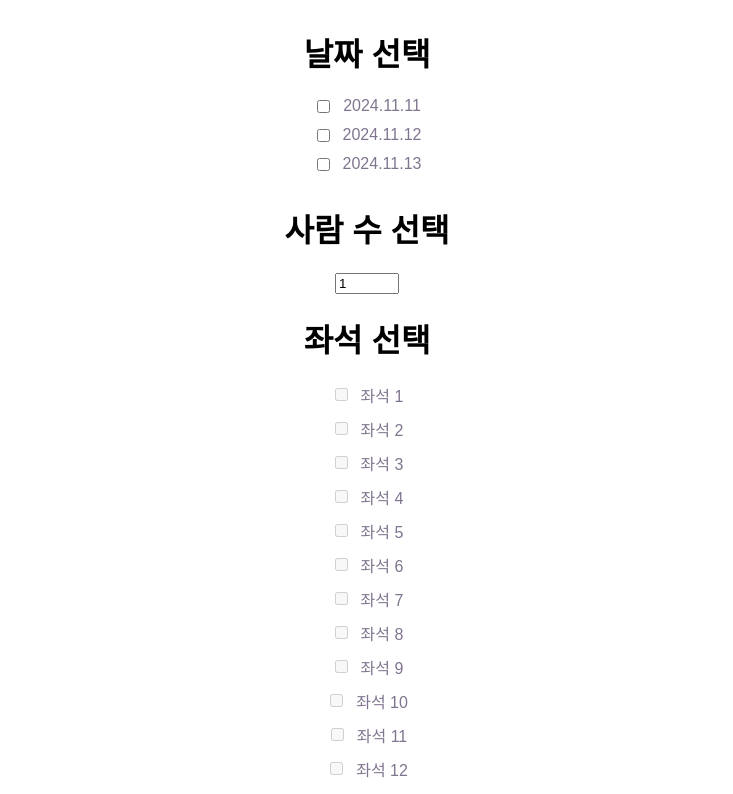
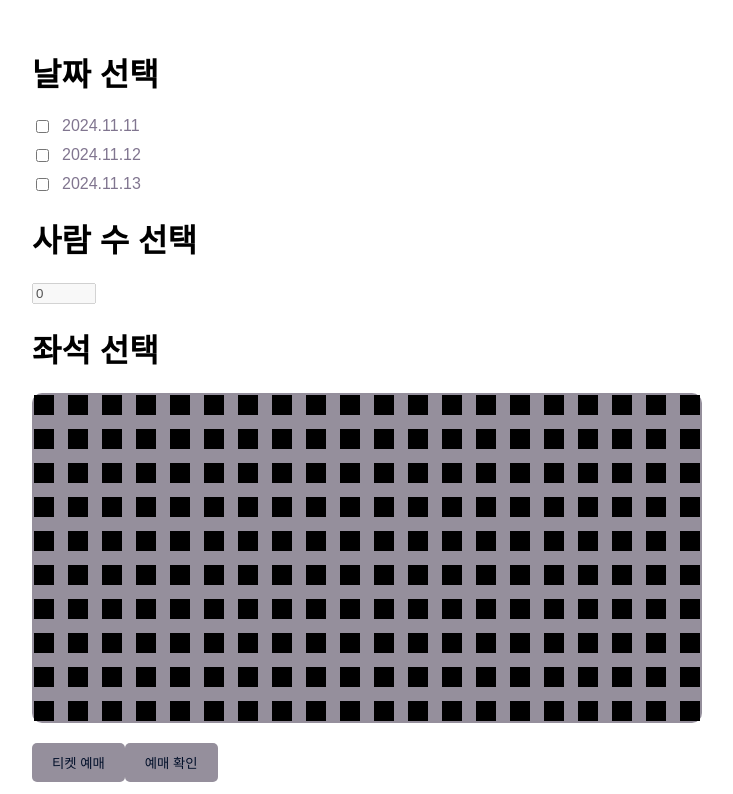
Before and after one commit to 010Booking/functionality, a React (Create React App) app: page / in a window 1280 px wide. Shown: the top 794 px of the page, without its empty margins (273-1006 px from the left). Built offline with nearby package versions, Linux system fonts and the light colour scheme.

Commit message:
Edit every scenario

```diff
--- a/package.json
+++ b/package.json
@@ -7,10 +7,13 @@
     "@testing-library/react": "^13.4.0",
     "@testing-library/user-event": "^13.5.0",
     "firebase": "^10.7.1",
+    "html2canvas": "^1.4.1",
     "react": "^18.2.0",
     "react-dom": "^18.2.0",
+    "react-redux": "^9.0.2",
     "react-router-dom": "^6.20.1",
     "react-scripts": "5.0.1",
+    "redux": "^5.0.0",
     "styled-components": "^6.1.1",
     "web-vitals": "^2.1.4"
   },
--- a/src/App.js
+++ b/src/App.js
@@ -1,15 +1,22 @@
 import { BrowserRouter as Router, Route, Routes } from "react-router-dom";
 import TicketBookingPage from "./TicketBookingPage";
 import PersonalInfoPage from "./PersonalInfoPage";
+import PaymentInfoPage from "./PaymentInfoPage";
+
+import { Provider } from "react-redux";
+import store from "./store";
 
 function App() {
   return (
+    <Provider store={store}>
       <Router>
         <Routes>
           <Route path="/" element={<TicketBookingPage />} />
           <Route path="/personal-info" element={<PersonalInfoPage />} />
+          <Route path="/payment-info" element={<PaymentInfoPage />} />
         </Routes>
       </Router>
+    </Provider>
   );
 }
 
--- /dev/null
+++ b/src/PaymentInfoPage.js
@@ -0,0 +1,76 @@
+// PaymentInfoPage.js
+import { useSelector } from "react-redux";
+import React from "react";
+import styled from "styled-components";
+import html2canvas from "html2canvas";
+
+const Container = styled.div`
+  display: flex;
+  flex-direction: column;
+  align-items: center;
+  font-family: Arial, sans-serif;
+`;
+
+const Title = styled.h1`
+  color: #333;
+`;
+
+const InfoContainer = styled.div`
+  display: flex;
+  flex-direction: column;
+  margin-bottom: 10px;
+`;
+
+const Info = styled.p`
+  margin-bottom: 5px;
+`;
+
+function PaymentInfoPage() {
+  const handleCaptureClick = () => {
+    html2canvas(document.body).then((canvas) => {
+      // 캡처된 이미지를 새 탭에서 열기
+      const imgURL = canvas.toDataURL("image/png");
+      const link = document.createElement("a");
+      link.href = imgURL;
+      link.target = "_blank";
+      link.click();
+    });
+  };
+
+  const { date, numberOfPeople, seats, names } = useSelector((state) => ({
+    date: state.date,
+    numberOfPeople: state.numberOfPeople,
+    seats: state.seats,
+    names: state.names,
+  }));
+  const selectedSeatsNumbers = seats
+    .map((seat, index) => (seat ? index + 1 : null))
+    .filter((seatNumber) => seatNumber !== null);
+
+  const totalCost = numberOfPeople * 1000; // 사람 수에 따른 티켓 가격 계산
+  const accountNumber = "1002-755452471";
+  const bank = "우리은행";
+
+  return (
+    <Container>
+      <Title>결제 정보</Title>
+
+      <InfoContainer>
+        <Info>{names} 님의 예매 정보</Info>
+        <Info>관람 일시: {date.join(", ")}</Info>
+        <Info>좌석 번호: {selectedSeatsNumbers.join(", ")}</Info>
+        <Info>관객 수: {numberOfPeople}</Info>
+        <Info>티켓 가격: {totalCost} 원</Info>
+        <Info>
+          계좌 번호: {accountNumber} ({bank})
+        </Info>
+      </InfoContainer>
+      <Container>
+        {/* ... */}
+        <button onClick={handleCaptureClick}>화면 캡처</button>
+      </Container>
+    </Container>
+  );
+}
+
+export default PaymentInfoPage;
--- /dev/null
+++ b/src/Seat.js
@@ -0,0 +1,20 @@
+// Seat.js
+import React from "react";
+import styled from "styled-components";
+
+const StyledSeat = styled.button`
+  width: 20px;
+  height: 20px;
+  background-color: ${(props) => (props.selected ? "orange" : "black")};
+  border: none;
+  margin: 2px;
+
+  &:hover {
+    background-color: lightgray;
+  }
+`;
+const Seat = ({ selected, onClick }) => {
+  return <StyledSeat selected={selected} onClick={onClick} />;
+};
+
+export default Seat;
--- a/src/TicketBookingPage.js
+++ b/src/TicketBookingPage.js
@@ -1,6 +1,8 @@
-import React, { useState } from "react";
+import React, { useState, useEffect } from "react";
 import styled from "styled-components";
 import { useNavigate } from "react-router-dom";
+import Seat from "./Seat";
+import { useDispatch, useSelector } from "react-redux";
 // import { initializeApp } from "firebase/app";
 // import { getFirestore } from "firebase/firestore";
 
@@ -34,14 +36,20 @@ const Modal = styled.div`
     width: 80%;
   }
 `;
-
+const MainContainer = styled.div`
+  background-color: #00000;
+  border-radius: 10px;
+`;
 const Container = styled.div`
   //#AFAEB1
   display: flex;
   flex-direction: column;
   align-items: center;
   font-family: Arial, sans-serif;
-  background-color: #ffff; // 웹 페이지 배경 색상 변경
+  background-color: #0000; // 웹 페이지 배경 색상 변경
+  padding: 20px;
+  border-radius: 10px;
+  margin-bottom: 20px;
 `;
 
 const Title = styled.h1``;
@@ -51,7 +59,13 @@ const CheckboxContainer = styled.div`
   align-items: center;
   margin-bottom: 10px;
 `;
-
+const SeatContainer = styled.div`
+  display: grid;
+  grid-template-columns: repeat(20, 1fr);
+  gap: 10px;
+  background-color: #958f9c;
+  border-radius: 10px;
+`;
 const CheckboxLabel = styled.label`
   margin-left: 10px;
   color: #80758f; // 체크박스 라벨의 글자 색상 변경
@@ -71,12 +85,12 @@ const Button = styled.button`
   margin-top: 20px;
 `;
 
-// TicketBookingPage 컴포넌트 코드...
-
 function TicketBookingPage() {
+  const [selectedSeats, setSelectedSeats] = useState(Array(200).fill(false));
+  const seats = useSelector((state) => state.seats);
   const [phone, setPhone] = useState("");
   const [showModal, setShowModal] = useState(false);
-
+  const dispatch = useDispatch();
   const handleCheckReservation = async () => {
     setShowModal(true);
   };
@@ -91,44 +105,114 @@ function TicketBookingPage() {
     setShowModal(false);
   };
   const [selectedDates, setSelectedDates] = useState([]);
-  const [selectedSeats, setSelectedSeats] = useState([]);
-  const [peopleCount, setPeopleCount] = useState(1);
+  const [peopleCount, setPeopleCount] = useState(0);
   const dates = ["2024.11.11", "2024.11.12", "2024.11.13"];
-  const seats = Array.from({ length: 200 }, (_, i) => i + 1);
-  const navigate = useNavigate(); // useNavigate 훅을 사용하여 navigate 함수를 가져옵니다.
-
-  const isDateSelected = selectedDates.length > 0;
+  const navigate = useNavigate(); // useNavigate 훅을 사용하여 navigate 함수를 가져와
 
   const handleBookTicket = () => {
-    console.log("예매 완료: ", selectedDates, selectedSeats);
+    if (selectedDates.length === 0) {
+      alert("날짜를 선택해 주세요.");
+      return;
+    }
+
+    if (peopleCount === 0) {
+      alert("사람 수를 선택해 주세요.");
+      return;
+    }
+
+    if (selectedSeats.filter(Boolean).length < peopleCount) {
+      alert("좌석을 선택해 주세요.");
+      return;
+    }
+
+    const selectedSeatNumbers = selectedSeats
+      .map((selected, index) => (selected ? index + 1 : null))
+      .filter((seatNumber) => seatNumber !== null);
+    console.log("예매 완료: ", selectedDates, selectedSeatNumbers);
     // TODO: 실제 예매 로직 구현
 
-    navigate("/personal-info"); // '/personal-info' 경로로 이동합니다.
+    navigate("/personal-info"); // '/personal-info' 경로로 이동
   };
+  const selectedSeatNumbers = seats
+    .map((seat, index) => (seat ? index + 1 : null))
+    .filter((seatNumber) => seatNumber !== null);
+  console.log("선택된 좌석 번호:", selectedSeatNumbers);
 
   const handleDateSelect = (date) => {
-    setSelectedDates((prevDates) =>
-      prevDates.includes(date)
+    setSelectedDates((prevDates) => {
+      const newDates = prevDates.includes(date)
         ? prevDates.filter((d) => d !== date)
-        : [...prevDates, date]
-    );
-  };
+        : [...prevDates, date];
 
-  const handleSeatSelect = (seat) => {
-    setSelectedSeats((prevSeats) =>
-      prevSeats.includes(seat)
-        ? prevSeats.filter((s) => s !== seat)
-        : [...prevSeats, seat]
-    );
+      // 선택한 날짜를 Redux에 저장합니다.
+      dispatch({ type: "SET_DATE", date: newDates });
+
+      return newDates;
+    });
   };
 
   const handlePeopleCountChange = (e) => {
-    setPeopleCount(Number(e.target.value)); // 문자열을 숫자로 변환
-    setSelectedSeats([]); // 사람 수를 변경할 때마다 좌석 선택을 초기화합니다.
+    const newPeopleCount = Number(e.target.value);
+    if (newPeopleCount > peopleCount) {
+      // 사람 수를 늘리면 기존에 선택된 좌석을 유지하면서 추가 좌석을 선택할 수 있음
+      setPeopleCount(newPeopleCount);
+    } else if (newPeopleCount < peopleCount) {
+      // 사람 수를 줄이면 가장 나중에 선택된 좌석부터 선택 해제함
+      const newSelectedSeats = [...selectedSeats];
+      let count = selectedSeats.reduce(
+        (count, selected) => count + (selected ? 1 : 0),
+        0
+      );
+      for (
+        let i = selectedSeats.length - 1;
+        i >= 0 && count > newPeopleCount;
+        i--
+      ) {
+        if (newSelectedSeats[i]) {
+          newSelectedSeats[i] = false;
+          count--;
+        }
+      }
+      setSelectedSeats(newSelectedSeats);
+      setPeopleCount(newPeopleCount);
+
+      // Redux action을 직접 dispatch합니다.
+      dispatch({
+        type: "SET_NUMBER_OF_PEOPLE",
+        numberOfPeople: newPeopleCount,
+      });
+      dispatch({ type: "SET_SEATS", seats: newSelectedSeats });
+    }
+
+    // Redux action을 직접 dispatch합니다.
+    dispatch({ type: "SET_NUMBER_OF_PEOPLE", numberOfPeople: newPeopleCount });
+  };
+  const handleSeatClick = (index) => {
+    // 사람 수가 설정되지 않았다면 좌석 선택을 무시
+    if (peopleCount === 0) {
+      return;
+    }
+
+    const selectedSeatCount = selectedSeats.reduce(
+      (count, selected) => count + (selected ? 1 : 0),
+      0
+    );
+    if (!selectedSeats[index] && selectedSeatCount >= peopleCount) {
+      // 이미 선택한 좌석 수가 사람 수보다 많으면 추가로 좌석을 선택하지 않음
+      return;
+    }
+
+    const newSelectedSeats = [...selectedSeats];
+    newSelectedSeats[index] = !newSelectedSeats[index];
+    setSelectedSeats(newSelectedSeats);
+
+    // Redux 상태 업데이트
+    dispatch({ type: "SET_SEATS", seats: newSelectedSeats });
   };
 
   return (
     <Container>
+      <MainContainer>
         <Title>날짜 선택</Title>
         {dates.map((date) => (
           <CheckboxContainer key={date}>
@@ -147,25 +231,30 @@ function TicketBookingPage() {
           min="1"
           max="200"
           value={peopleCount}
-        onChange={handlePeopleCountChange}
+          onChange={handlePeopleCountChange} // 변경된 함수를 직접 호출합니다.
+          disabled={selectedDates.length === 0}
         />
 
         <Title>좌석 선택</Title>
-      {seats.map((seat) => (
-        <CheckboxContainer key={seat}>
-          <input
-            type="checkbox"
-            disabled={!isDateSelected || selectedSeats.length >= peopleCount} // 날짜가 선택되지 않았으면 좌석 선택을 비활성화
-            checked={selectedSeats.includes(seat)}
-            onChange={() => handleSeatSelect(seat)}
+        <SeatContainer>
+          {selectedSeats.map((selected, index) => (
+            <Seat
+              key={index}
+              selected={selected}
+              onClick={() => handleSeatClick(index)} // 변경된 함수를 직접 호출합니다.
             />
-          <CheckboxLabel>좌석 {seat}</CheckboxLabel>
-        </CheckboxContainer>
           ))}
+        </SeatContainer>
 
-      <Button onClick={handleBookTicket}>티켓 예매</Button>
-      <Container>
-        {/* ... */}
+        <Button
+          onClick={handleBookTicket}
+          disabled={
+            selectedDates.length === 0 ||
+            selectedSeats.filter(Boolean).length < peopleCount
+          }
+        >
+          티켓 예매
+        </Button>
         <Button onClick={handleCheckReservation}>예매 확인</Button>
         {showModal && (
           <Modal>
@@ -180,7 +269,7 @@ function TicketBookingPage() {
             </div>
           </Modal>
         )}
-      </Container>
+      </MainContainer>
     </Container>
   );
 }
--- /dev/null
+++ b/src/store.js
@@ -0,0 +1,31 @@
+// store.js
+import { createStore } from "redux";
+
+const initialState = {
+  date: "",
+  numberOfPeople: 0,
+  seats: [],
+  names: [],
+};
+
+function reducer(state = initialState, action) {
+  switch (action.type) {
+    case "SET_DATE":
+      return { ...state, date: action.date };
+    case "SET_NUMBER_OF_PEOPLE":
+      return { ...state, numberOfPeople: action.numberOfPeople };
+    case "SET_SEATS":
+      return {
+        ...state,
+        seats: action.seats, // 새로운 좌석 선택 상태를 반영
+      };
+    case "SET_NAMES":
+      return { ...state, names: action.names };
+    default:
+      return state;
+  }
+}
+
+const store = createStore(reducer);
+
+export default store;
```
Also changed, not shown: src/PersonalInfoPage.js (+16 -2 lines), 1 other file (tests, documents, lock files or other folders). Lines whose indentation alone changed are shown as unchanged.
